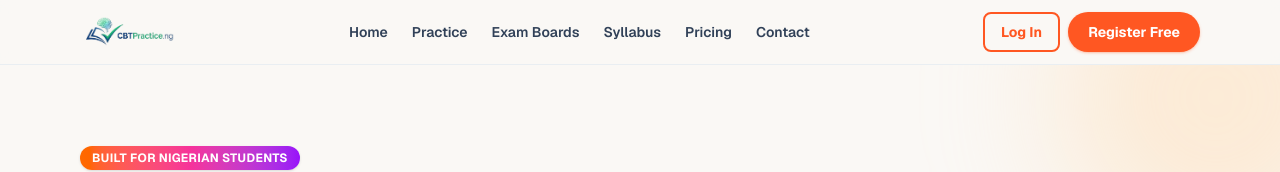
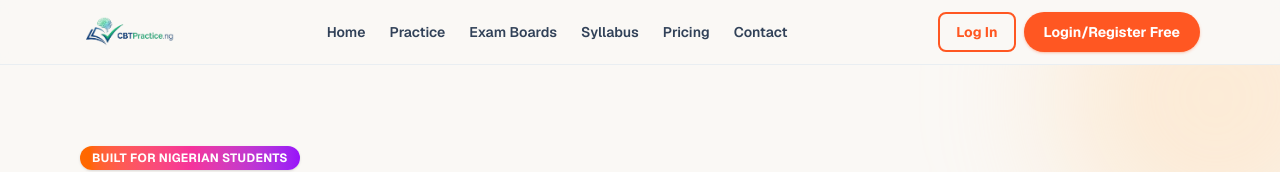
Before and after one commit to bamiche95/jambito, a Next.js app: page / in a window 1280 px wide. Shown: the top 172 px of the page. Built offline with nearby package versions, Linux system fonts and the light colour scheme; no server answers; the database is empty.

Commit message:
feat: update button text to clarify login and registration options

```diff
--- a/components/AuthButton.tsx
+++ b/components/AuthButton.tsx
@@ -110,7 +110,7 @@ export default function AuthButton() {
           }}
           className="rounded-full bg-brand-orange px-3.5 py-2 text-xs font-bold text-white shadow-sm shadow-brand-orange/30 transition hover:bg-[#E64A19] active:scale-[0.98] md:px-5 md:py-2.5 md:text-sm"
         >
-          Register Free
+          Login/Register Free
         </button>
       </div>
       <AuthModal
```
